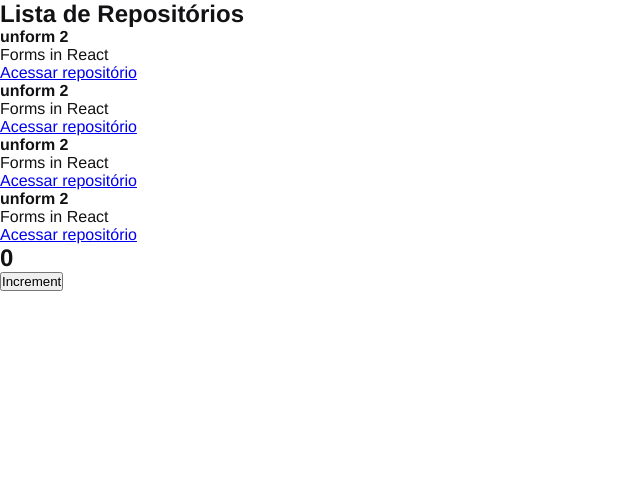
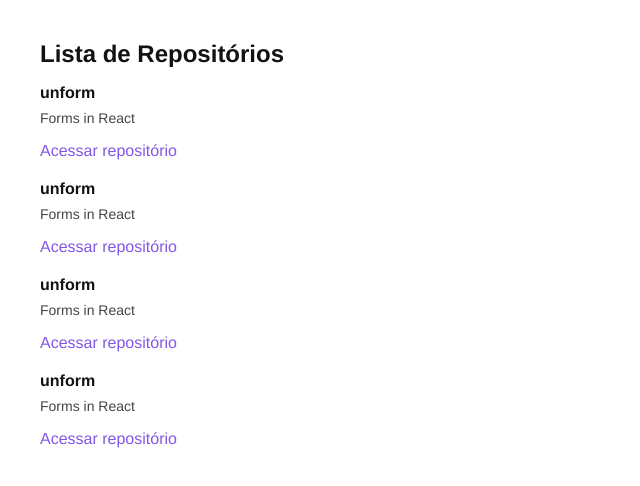
Before and after one commit to LaercioSR/github-explorer, a React app: page / in a window 1280 px wide. Shown: the top 486 px of the page, without its empty margins (0-640 px from the left). Built offline with nearby package versions, Linux system fonts and the light colour scheme.

Commit message:
:lipstick: Updated styles of repositories list

```diff
--- a/src/App.jsx
+++ b/src/App.jsx
@@ -1,12 +1,6 @@
-import { Counter } from "./components/Counter";
 import { RepositoryList } from "./components/RepositoryList";
 import "./styles/global.scss";
 
 export function App() {
-    return (
-        <>
-            <RepositoryList />
-            <Counter />
-        </>
-    )
+  return <RepositoryList />;
 }
--- a/src/components/Counter.jsx
+++ /dev/null
@@ -1,18 +0,0 @@
-import { useState } from "react";
-
-export function Counter() {
-  const [counter, setCounter] = useState(0);
-
-  function increment() {
-    setCounter(counter + 1);
-  }
-
-  return (
-    <div>
-      <h2>{counter}</h2>
-      <button type="button" onClick={increment}>
-        Increment
-      </button>
-    </div>
-  );
-}
--- a/src/components/RepositoryList.jsx
+++ b/src/components/RepositoryList.jsx
@@ -1,10 +1,12 @@
 import { RepositoryItem } from "./RepositoryItem";
 
+import "../styles/repositories.scss";
+
 const repository = {
-    name: "unform 2",
+  name: "unform",
   description: "Forms in React",
-    link: "https://google.com"
-}
+  link: "https://google.com",
+};
 
 export function RepositoryList() {
   return (
@@ -12,11 +14,11 @@
       <h1>Lista de Repositórios</h1>
 
       <ul>
-                <RepositoryItem repository={repository}/>
-                <RepositoryItem repository={repository}/>
-                <RepositoryItem repository={repository}/>
-                <RepositoryItem repository={repository}/>
+        <RepositoryItem repository={repository} />
+        <RepositoryItem repository={repository} />
+        <RepositoryItem repository={repository} />
+        <RepositoryItem repository={repository} />
       </ul>
     </section>
-    )
+  );
 }
--- /dev/null
+++ b/src/styles/repositories.scss
@@ -0,0 +1,30 @@
+section.repository-list {
+    margin: 40px;
+
+    h1 {
+        margin-bottom: 16px;
+    }
+
+    ul {
+        list-style: none;
+
+        li {
+            & + li {
+                margin-top: 20px;
+            }
+
+            p {
+                font-size: 14px;
+                color: #444;
+                margin-top: 8px;
+            }
+
+            a {
+                display: inline-block;
+                margin-top: 16px;
+                text-decoration: none;
+                color: #8257e6;
+            }
+        }
+    }
+}
```
Also changed, not shown: src/components/RepositoryItem.jsx (+7 -9 lines). Lines whose indentation alone changed are shown as unchanged.
